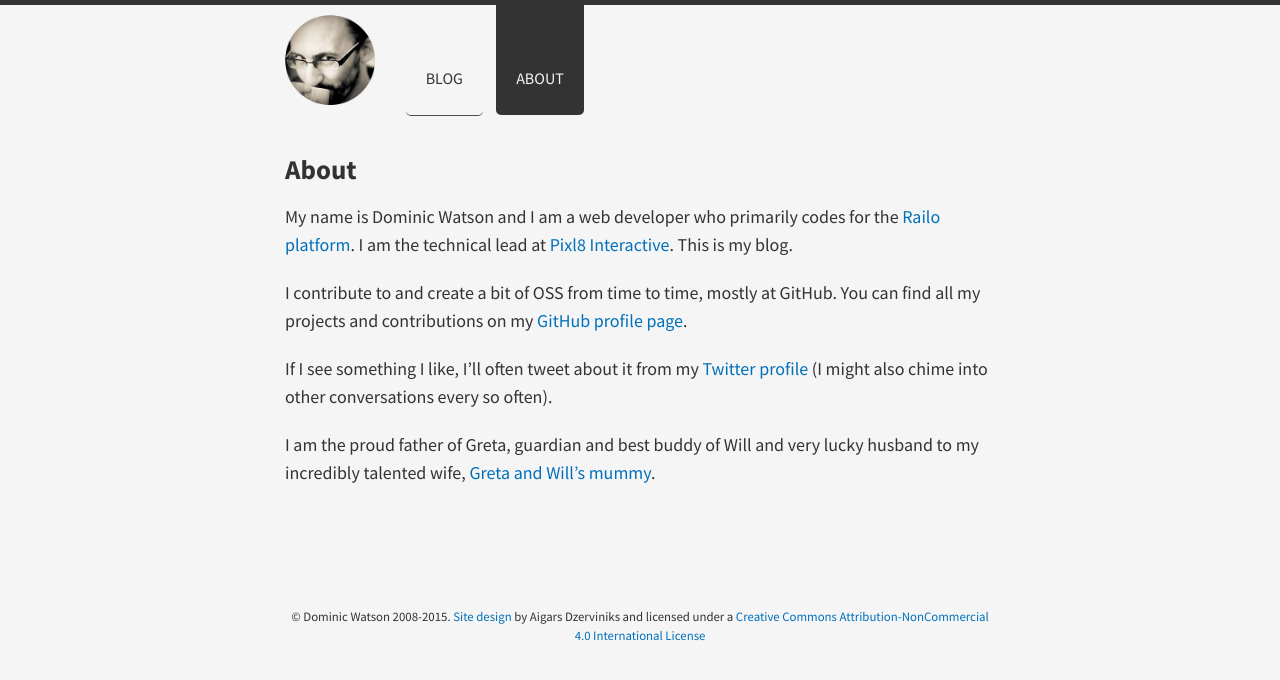
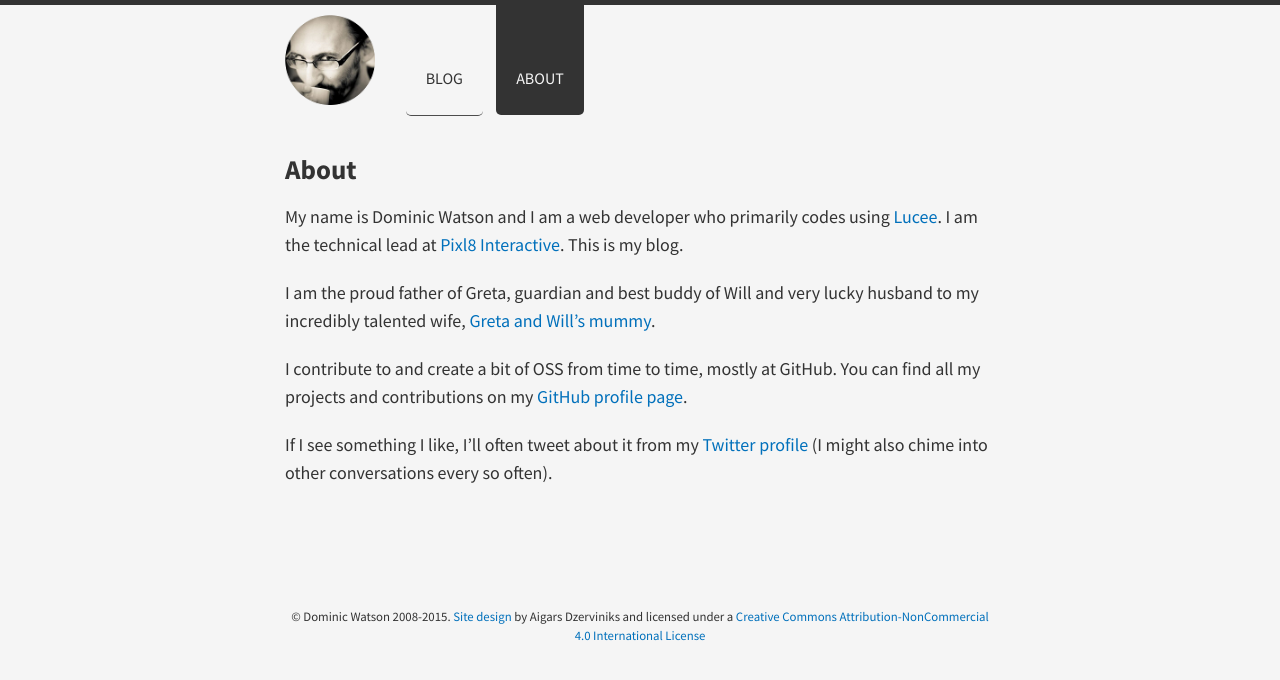
Before and after one commit to DominicWatson/dominicwatson.github.io, a Jekyll site: the page built from about/index.md, in a window 1280 px wide. Shown: the top 680 px of the page. Built offline with Jekyll 4.4.1, drawn with Linux system fonts in a browser that asks for light colours; Markdown is read by kramdown in place of the engine named in the settings.

Commit message:
Linking my 'about' page to Lucee, not Railo

```diff
--- a/about/index.md
+++ b/about/index.md
@@ -3,10 +3,10 @@ layout: page
 title: About
 ---
 
-My name is Dominic Watson and I am a web developer who primarily codes for the [Railo platform](http://www.getrailo.org). I am the technical lead at [Pixl8 Interactive](http://www.pixl8.co.uk). This is my blog.
+My name is Dominic Watson and I am a web developer who primarily codes using [Lucee](http://lucee.org). I am the technical lead at [Pixl8 Interactive](http://www.pixl8.co.uk). This is my blog.
+
+I am the proud father of Greta, guardian and best buddy of Will and very lucky husband to my incredibly talented wife, [Greta and Will's mummy](http://www.theimagegarden.co.uk/).
 
 I contribute to and create a bit of OSS from time to time, mostly at GitHub. You can find all my projects and contributions on my [GitHub profile page](https://github.com/DominicWatson).
 
 If I see something I like, I'll often tweet about it from my [Twitter profile]('https://twitter.com/dom_watson') (I might also chime into other conversations every so often).
-
-I am the proud father of Greta, guardian and best buddy of Will and very lucky husband to my incredibly talented wife, [Greta and Will's mummy](http://www.theimagegarden.co.uk/).
```
